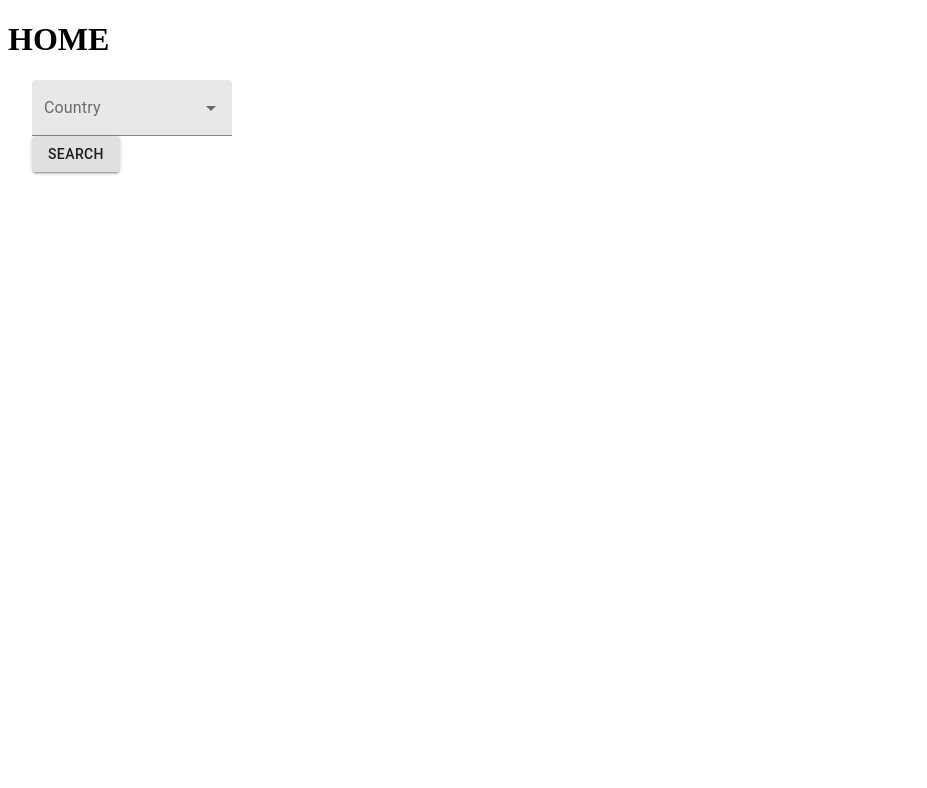
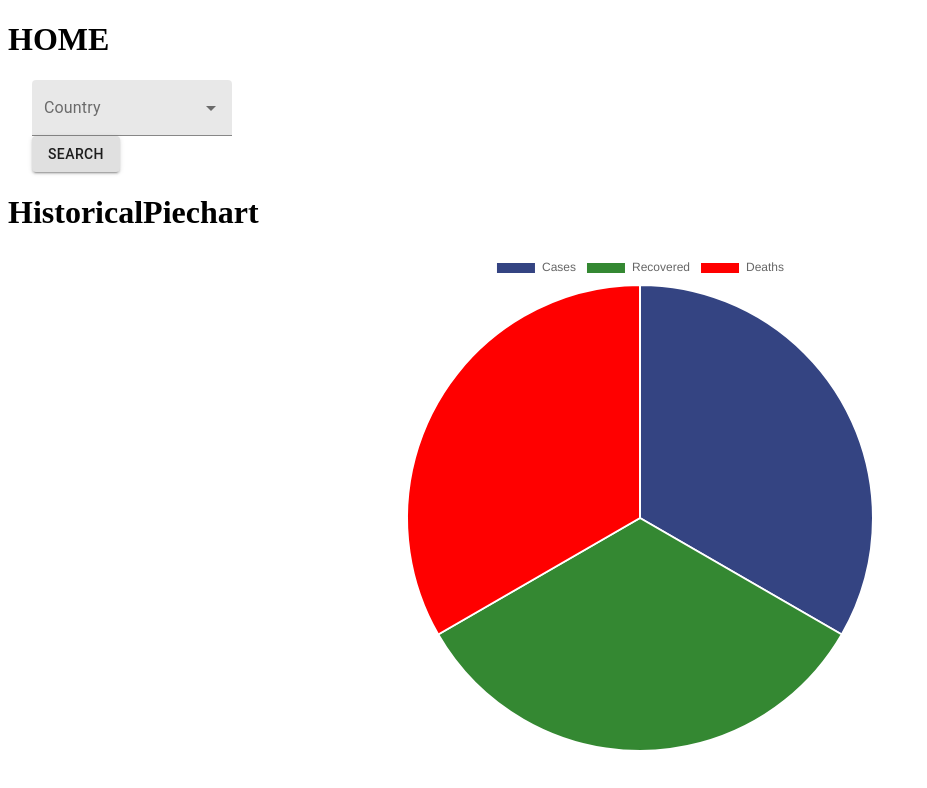
Before and after one commit to aleXcelsior/coronatracker, a React (Create React App) app: page / in a window 1280 px wide. Shown: the top 788 px of the page, without its empty margins (0-927 px from the left). Built offline with nearby package versions, Linux system fonts and the light colour scheme; no server answers.

Commit message:
Added working piechart

```diff
--- a/src/actions/index.js
+++ b/src/actions/index.js
@@ -6,3 +6,10 @@ export const fetchData = (country) => async (dispatch) => {
   );
   dispatch({ type: "FETCH_DATA", payload: res });
 };
+
+export const setSelectedCountry = (country) => {
+  return {
+    type: "SELECTED_COUNTRY",
+    payload: country,
+  };
+};
--- a/src/components/HistoricalGraph.js
+++ b/src/components/HistoricalGraph.js
@@ -2,9 +2,8 @@ import React, { useEffect, useState } from "react";
 //import { Link } from "react-router-dom";
 import { Container, TextField, Button } from "@material-ui/core";
 import Autocomplete from "@material-ui/lab/Autocomplete";
-import axios from "axios";
 
-import { fetchData } from "../actions";
+import { fetchData, setSelectedCountry } from "../actions";
 
 import { Bar, Line, Pie } from "react-chartjs-2";
 
@@ -14,16 +13,12 @@ import { connect, useDispatch } from "react-redux";
 const HistoricalGraph = (props) => {
   const [historicalData, setHistoricalData] = useState();
   const [chosenCountry, setChosenCountry] = useState("");
-  const [textFieldInput, setTextFieldInput] = useState("");
-
   const dispatch = useDispatch();
 
   useEffect(() => {
     if (typeof props.data === "undefined") {
-      console.log(typeof props);
       dispatch(fetchData("Sweden"));
     } else {
-      console.log(props.data.country);
       setHistoricalData(props.data.timeline.cases); //this needs to be changed
       setChosenCountry(props.data.country);
     }
@@ -37,7 +32,6 @@ const HistoricalGraph = (props) => {
       for (var date in historicalData) {
         dates.push(date);
       }
-
       for (var i = 0; i < Object.keys(historicalData).length; i++) {
         cases.push(historicalData[Object.keys(historicalData)[i]]);
       }
@@ -65,17 +59,29 @@ const HistoricalGraph = (props) => {
 
   function handleChange(e) {
     e.preventDefault();
-    setTextFieldInput(e.target.value);
+    dispatch(setSelectedCountry(e.target.value));
   }
 
   function handleAutocomplete(e) {
-    console.log(e.label);
-    setTextFieldInput(e.label);
+    try {
+      dispatch(setSelectedCountry(e.label));
+    } catch (e) {
+      console.log(e);
+    }
+  }
+
+  function onFormSubmit(e) {
+    e.preventDefault();
+    dispatch(setSelectedCountry(e.target[0].value));
+    dispatch(fetchData(props.country)); //Fetches data if user preses enter instead of using the search button
   }
 
   return (
     <Container>
-      <form noValidate /* autoComplete="off" */>
+      <form
+        onSubmit={(e) => onFormSubmit(e)}
+        noValidate /* autoComplete="off" */
+      >
         <Autocomplete
           id="combo-box-demo"
           options={countries}
@@ -97,7 +103,7 @@ const HistoricalGraph = (props) => {
       </form>
       <Button
         variant="contained"
-        onClick={() => dispatch(fetchData(textFieldInput))}
+        onClick={() => dispatch(fetchData(props.country))}
       >
         Search
       </Button>
@@ -107,7 +113,9 @@ const HistoricalGraph = (props) => {
 };
 
 const mapStateToProps = (state) => {
-  return { data: state.data.data };
+  const { selectedCountry } = state;
+
+  return { data: state.data.data, country: selectedCountry };
 };
 
 export default connect(mapStateToProps)(HistoricalGraph);
--- /dev/null
+++ b/src/components/HistoricalPiechart.js
@@ -0,0 +1,79 @@
+import React, { useEffect, useState } from "react";
+
+import { Pie, Chart } from "react-chartjs-2";
+import { connect, useDispatch } from "react-redux";
+
+const HistoricalPiechart = (props) => {
+  const { country, data } = props;
+
+  useEffect(() => {
+    //console.log(data, "<- From historicalpiechart");
+    //console.log(country, "<- From historicalpiechart");
+  }, [data, country]);
+
+  function pieChartData() {
+    if (typeof data !== "undefined" && data.hasOwnProperty("timeline")) {
+      const { cases, deaths, recovered } = data.timeline;
+
+      var length = Object.keys(cases).length - 1;
+
+      var lastCase = cases[Object.keys(cases)[length]];
+      var firstCase = cases[Object.keys(cases)[0]];
+      var casesLast30Days = lastCase - firstCase;
+
+      var lastDeaths = deaths[Object.keys(deaths)[length]];
+      var firstDeaths = deaths[Object.keys(deaths)[0]];
+
+      var deathsLast30Days = lastDeaths - firstDeaths;
+
+      var lastRecovered = recovered[Object.keys(recovered)[length]];
+      var firstRecovered = recovered[Object.keys(recovered)[0]];
+
+      var recoveredLast30Days = lastRecovered - firstRecovered;
+
+      console.log(deathsLast30Days, "<- deaths");
+
+      return [casesLast30Days, recoveredLast30Days, deathsLast30Days];
+    }
+
+    return [1, 1, 1];
+  }
+
+  var graphData = {
+    labels: ["Cases", "Recovered", "Deaths"],
+    datasets: [
+      {
+        label: "Pie chart",
+        data: pieChartData(),
+        backgroundColor: [
+          "rgba(52, 68, 130, 1)",
+          "rgba(52, 136, 50, 1)",
+          "rgba(255, 0, 0, 1)",
+        ],
+      },
+    ],
+  };
+
+  return (
+    <div style={{ height: "500px" }}>
+      <h1>HistoricalPiechart</h1>
+      <Pie
+        data={graphData}
+        options={{
+          title: "Cases, Recovered, Deaths piechart",
+          text: "coolest data",
+          maintainAspectRatio: false,
+        }}
+      />
+    </div>
+  );
+};
+
+const mapStateToProps = (state) => {
+  const { selectedCountry } = state;
+  const { data } = state.data;
+
+  return { data: data, country: selectedCountry };
+};
+
+export default connect(mapStateToProps)(HistoricalPiechart);
--- a/src/components/Home.js
+++ b/src/components/Home.js
@@ -1,11 +1,14 @@
 import React from "react";
 import { Link } from "react-router-dom";
 import HistoricalGraph from "./HistoricalGraph";
+import HistoricalPiechart from "./HistoricalPiechart";
 
 const Home = () => {
   return (
     <div>
-      <h1>HOME</h1> <HistoricalGraph />
+      <h1>HOME</h1>
+      <HistoricalGraph />
+      <HistoricalPiechart />
     </div>
   );
 };
--- a/src/reducers/index.js
+++ b/src/reducers/index.js
@@ -1,6 +1,6 @@
 import { combineReducers } from "redux";
 
-const fetchDataReducer = (state = [], action) => {
+const fetchDataReducer = (state = {}, action) => {
   switch (action.type) {
     case "FETCH_DATA":
       console.log(action.payload);
@@ -10,6 +10,16 @@ const fetchDataReducer = (state = [], action) => {
   }
 };
 
+const setSelectedCountryReducer = (initialState = "Sweden", action) => {
+  switch (action.type) {
+    case "SELECTED_COUNTRY":
+      return action.payload;
+    default:
+      return initialState;
+  }
+};
+
 export default combineReducers({
   data: fetchDataReducer,
+  selectedCountry: setSelectedCountryReducer,
 });
```
Also changed, not shown: 1 other file (tests, documents, lock files or other folders).
